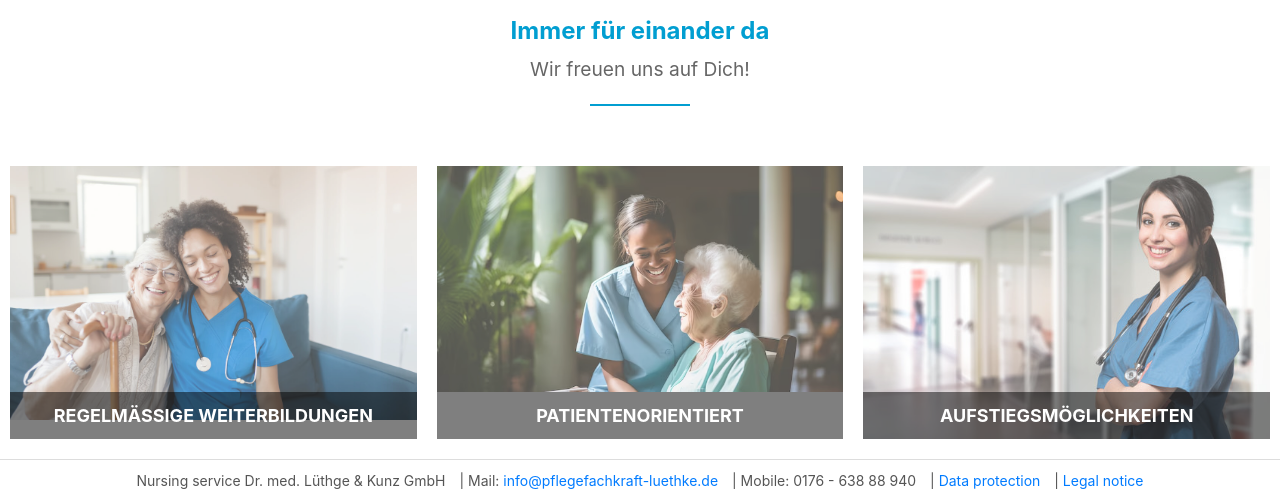
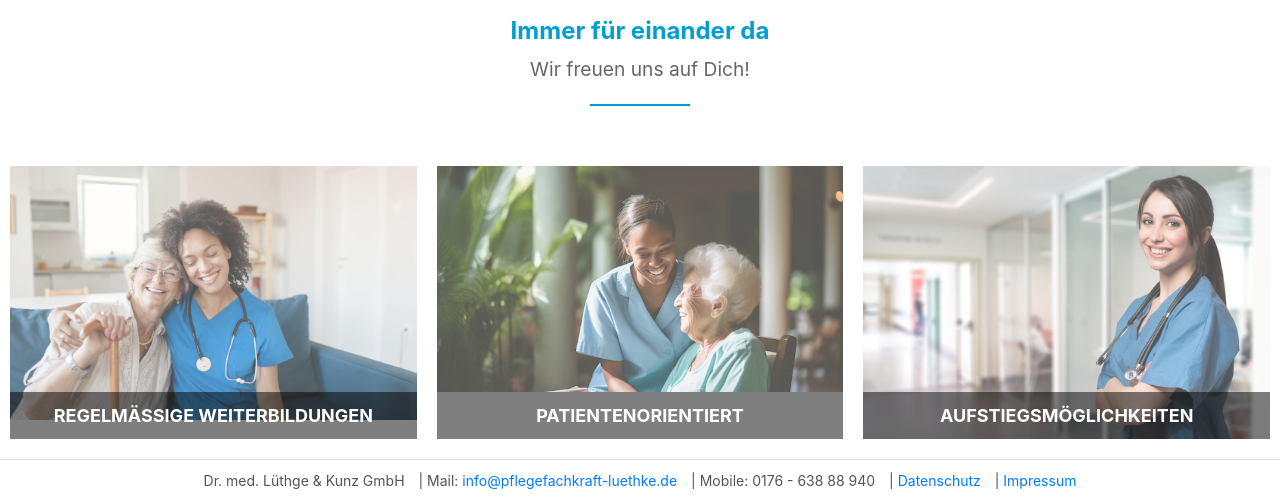
Before and after one commit to talha-husnain/med_web, a plain HTML site: page Index.html in a window 1280 px wide. Shown: the part 2790-3291 px from the top of the page. Drawn offline with nearby package versions, Linux system fonts and the light colour scheme.

Commit message:
Initial commit

```diff
--- a/Index.html
+++ b/Index.html
@@ -132,7 +132,7 @@
                   <h5 class="mb-0">
                     <button class="btn btn-link" data-toggle="collapse" data-target="#collapseOne" aria-expanded="true"
                       aria-controls="collapseOne">
-                      <i class="fas fa-chevron-down"></i> familiären Team
+                      <i class="fas fa-chevron-down"></i> Familiären Team
                     </button>
                   </h5>
                 </div>
@@ -185,7 +185,7 @@
                   <h5 class="mb-0">
                     <button class="btn btn-link collapsed" data-toggle="collapse" data-target="#collapseFour"
                       aria-expanded="false" aria-controls="collapseFour">
-                      <i class="fas fa-chevron-down"></i> vorraussetzungen
+                      <i class="fas fa-chevron-down"></i> Vorraussetzungen
                     </button>
                   </h5>
                 </div>
@@ -248,11 +248,11 @@
 
   <div class="footer">
     <div class="footer-content">
-      <span>Nursing service Dr. med. Lüthge & Kunz GmbH</span>
-      <span>| Mail: <a href="mailto:info@pflegefachkraft-luethke.de">info@pflegefachkraft-luethke.de</a></span>
+      <span>Dr. med. Lüthge & Kunz GmbH</span>
+      <span>| Mail: <a style="text-decoration:None" href="mailto:info@pflegefachkraft-luethke.de">info@pflegefachkraft-luethke.de</a></span>
       <span>| Mobile: 0176 - 638 88 940</span>
-      <span>| <a href="#dataprotection">Data protection</a></span>
-      <span>| <a href="#legalnotice">Legal notice</a></span>
+      <span>| <a style="text-decoration:None"  href="#dataprotection">Datenschutz</a></span>
+      <span>| <a style="text-decoration:None" href="#legalnotice">Impressum</a></span>
     </div>
     <button class="scroll-to-top" onclick="scrollToTop()">
       <i class="fas fa-chevron-up"></i>
```
